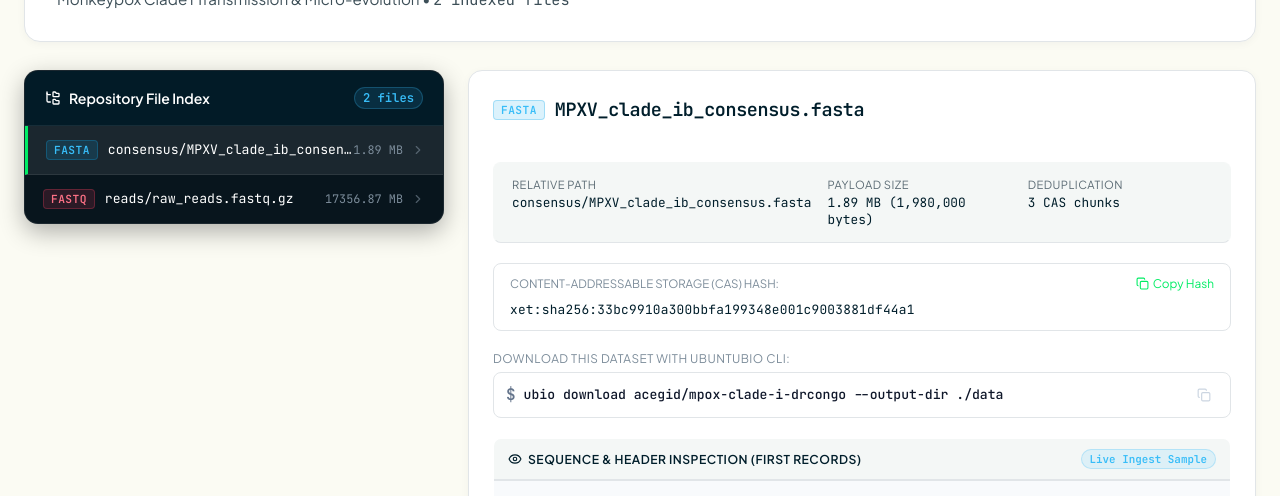
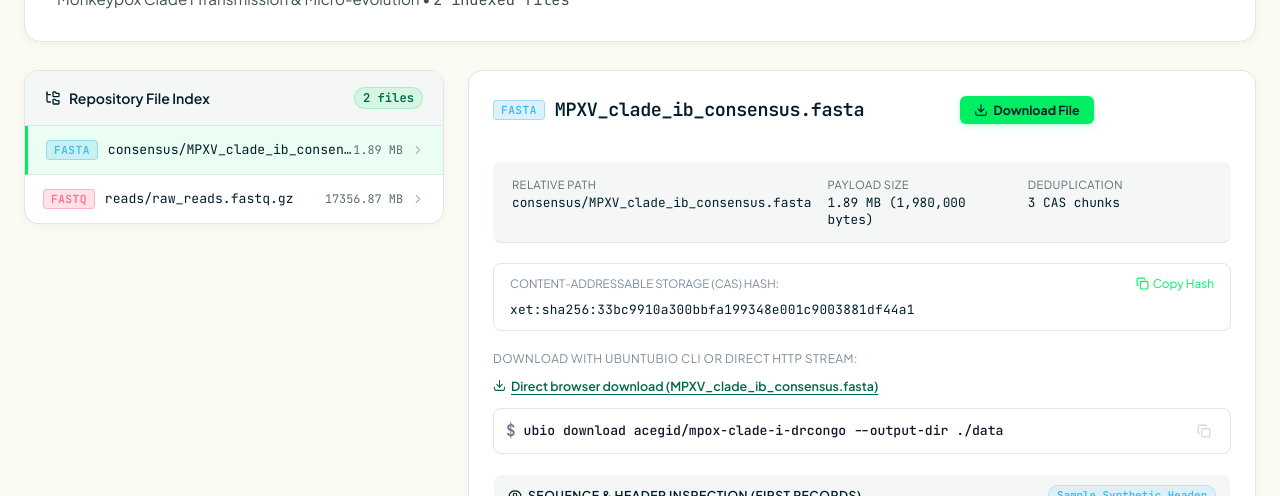
Before and after one commit to Sredeemer/ubuntu-bio-web, a Next.js app: page /datasets/acegid/mpox-clade-i-drcongo/tree in a window 1280 px wide. Shown: the part 304-800 px from the top of the page. Built offline with nearby package versions, Linux system fonts and the light colour scheme; no server answers.

Commit message:
feat(tree,detail): add direct browser download, live payload preview, and fix format badges and pluralization

```diff
--- a/src/components/tree/DatasetTreePage.css
+++ b/src/components/tree/DatasetTreePage.css
@@ -227,6 +227,58 @@
   font-size: 1.15rem;
   font-weight: 600;
   color: var(--text-on-dark);
+}
+
+.preview-actions {
+  display: flex;
+  align-items: center;
+  gap: 10px;
+}
+
+.btn-download-file {
+  display: inline-flex;
+  align-items: center;
+  gap: 6px;
+  background: var(--brand-green, #00ed64);
+  color: #001e2b;
+  font-weight: 700;
+  padding: 6px 14px;
+  border-radius: 6px;
+  font-size: 0.78rem;
+  text-decoration: none;
+  transition: all 0.15s ease;
+  box-shadow: 0 2px 6px rgba(0, 237, 100, 0.25);
+}
+
+.btn-download-file:hover {
+  background: #00d659;
+  transform: translateY(-1px);
+  box-shadow: 0 4px 12px rgba(0, 237, 100, 0.35);
+}
+
+.cli-hint-row {
+  display: flex;
+  align-items: center;
+  justify-content: space-between;
+  gap: 12px;
+  flex-wrap: wrap;
+  margin-bottom: 8px;
+}
+
+.direct-file-download-link {
+  display: inline-flex;
+  align-items: center;
+  gap: 5px;
+  font-size: 0.78rem;
+  color: var(--brand-green-dark, #00684a);
+  font-weight: 600;
+  text-decoration: underline;
+  text-underline-offset: 3px;
+  transition: color 0.15s ease;
+}
+
+.direct-file-download-link:hover {
+  color: var(--brand-green, #00ed64);
 }
 
 .btn-copy-header {
@@ -530,60 +582,56 @@
   color: var(--brand-green-dark, #00684a);
 }
 
-.ubio-band-light .tree-browser-card,
+.ubio-band-light .tree-list-card,
 .ubio-band-light .tree-preview-card {
   background: #ffffff;
   border-color: var(--hairline-light, #e1e5e8);
   box-shadow: 0 2px 8px rgba(0, 30, 43, 0.04);
 }
 
-.ubio-band-light .card-header-title {
+.ubio-band-light .tree-list-header {
+  background: var(--surface-light-soft, #f4f7f6);
+  border-bottom-color: var(--hairline-light, #e1e5e8);
+}
+
+.ubio-band-light .tree-list-title {
   color: var(--ink, #001e2b);
 }
 
-.ubio-band-light .card-header-badge {
-  color: var(--ink-muted, #5c6c75);
+.ubio-band-light .tree-list-count {
+  color: var(--brand-green-dark, #00684a);
+  background: rgba(0, 237, 100, 0.12);
+  border-color: rgba(0, 237, 100, 0.25);
 }
 
-.ubio-band-light .browser-search-box {
-  background: var(--surface-light-soft, #f4f7f6);
-  border-color: var(--hairline-light, #e1e5e8);
-}
-
-.ubio-band-light .browser-search-input {
-  color: var(--ink, #001e2b);
-}
-
-.ubio-band-light .browser-search-input::placeholder {
-  color: var(--ink-muted, #5c6c75);
-}
-
-.ubio-band-light .tree-dir-header {
-  background: var(--surface-light-soft, #f4f7f6);
-  border-color: var(--hairline-light, #e1e5e8);
-  color: var(--ink, #001e2b);
-}
-
-.ubio-band-light .tree-file-item {
+.ubio-band-light .tree-file-row {
   border-bottom-color: var(--hairline-light, #e1e5e8);
   color: var(--ink, #001e2b);
 }
 
-.ubio-band-light .tree-file-item:hover {
+.ubio-band-light .tree-file-row:hover {
   background: var(--surface-light-soft, #f4f7f6);
 }
 
-.ubio-band-light .tree-file-item.selected {
+.ubio-band-light .tree-file-row.selected {
   background: rgba(0, 237, 100, 0.08);
-  border-color: var(--brand-green);
+  border-left: 3px solid var(--brand-green, #00ed64);
 }
 
-.ubio-band-light .tree-file-name {
+.ubio-band-light .file-row-path {
   color: var(--ink, #001e2b);
 }
 
-.ubio-band-light .tree-file-meta {
+.ubio-band-light .file-row-size {
   color: var(--ink-muted, #5c6c75);
+}
+
+.ubio-band-light .ubio-tree-title {
+  color: var(--ink, #001e2b);
+}
+
+.ubio-band-light .ubio-tree-subtitle {
+  color: var(--ink-secondary, #3d4f58);
 }
 
 .ubio-band-light .preview-header {
--- a/src/components/tree/DatasetTreePage.tsx
+++ b/src/components/tree/DatasetTreePage.tsx
@@ -12,7 +12,8 @@ import {
   ShieldCheck,
   Binary,
   Layers,
-  ChevronRight
+  ChevronRight,
+  Download,
 } from "lucide-react";
 import { DatasetItem, DatasetFile } from "../../data/datasets";
 import { fetchRepoTree, TreeItem } from "../../lib/api";
@@ -23,6 +24,36 @@ interface DatasetTreePageProps {
   datasetId: string;
 }
 
+function detectFormat(filePath: string): DatasetFile["format"] {
+  const lower = filePath.toLowerCase();
+  if (
+    lower.endsWith(".fastq.gz") ||
+    lower.endsWith(".fq.gz") ||
+    lower.endsWith(".fastq") ||
+    lower.endsWith(".fq")
+  ) {
+    return "FASTQ";
+  }
+  if (
+    lower.endsWith(".fasta.gz") ||
+    lower.endsWith(".fa.gz") ||
+    lower.endsWith(".fasta") ||
+    lower.endsWith(".fa")
+  ) {
+    return "FASTA";
+  }
+  if (lower.endsWith(".vcf.gz") || lower.endsWith(".vcf")) {
+    return "VCF";
+  }
+  if (lower.endsWith(".bam")) {
+    return "BAM";
+  }
+  if (lower.endsWith(".json")) {
+    return "JSON";
+  }
+  return "TSV";
+}
+
 export function DatasetTreePage({ dataset, namespace, datasetId }: DatasetTreePageProps) {
   const [fileList, setFileList] = useState<DatasetFile[]>(dataset?.files || []);
   const [selectedFile, setSelectedFile] = useState<DatasetFile | null>(() => {
@@ -31,6 +62,8 @@ export function DatasetTreePage({ dataset, namespace, datasetId }: DatasetTreePa
     }
     return null;
   });
+  const [livePreview, setLivePreview] = useState<string | null>(null);
+  const [previewLoading, setPreviewLoading] = useState(false);
   const [copiedHash, setCopiedHash] = useState(false);
   const [copiedCommand, setCopiedCommand] = useState(false);
   const [copiedHeader, setCopiedHeader] = useState(false);
@@ -40,26 +73,66 @@ export function DatasetTreePage({ dataset, namespace, datasetId }: DatasetTreePa
     fetchRepoTree(namespace, datasetId).then((items: TreeItem[]) => {
       if (items && items.length > 0) {
         const liveFiles: DatasetFile[] = items.map((item) => {
-          const ext = item.path.split(".").pop()?.toUpperCase() || "TSV";
-          const format = (["FASTQ", "BAM", "VCF", "FASTA", "TSV", "JSON"].includes(ext)
-            ? ext
-            : "TSV") as DatasetFile["format"];
+          const filePath = item.path || item.name || "file";
+          const fileName = filePath.split("/").pop() || filePath;
+          const format = detectFormat(filePath);
           return {
-            name: item.path.split("/").pop() || item.path,
-            path: item.path,
+            name: fileName,
+            path: filePath,
             sizeBytes: item.size || 1024,
             format,
-            casHash: `git:${item.oid}`,
-            chunksCount: 1,
+            casHash: item.oid
+              ? item.oid.startsWith("sha256:")
+                ? item.oid
+                : `git:${item.oid}`
+              : "0000000000000000000000000000000000000000",
+            chunksCount: Math.max(1, Math.ceil((item.size || 65536) / (64 * 1024))),
           };
         });
         setFileList(liveFiles);
-        if (!selectedFile && liveFiles.length > 0) {
-          setSelectedFile(liveFiles[0] ?? null);
-        }
+        // Synchronize selectedFile with liveFiles to eliminate stale format badges
+        setSelectedFile((prev) => {
+          if (!prev) return liveFiles[0] ?? null;
+          const match = liveFiles.find((f) => f.path === prev.path);
+          return match ?? liveFiles[0] ?? null;
+        });
       }
     });
   }, [namespace, datasetId]);
+
+  // Attempt live sequence/text fetch for small human-readable files
+  useEffect(() => {
+    if (!selectedFile) {
+      setLivePreview(null);
+      return;
+    }
+    const lower = selectedFile.name.toLowerCase();
+    const isTextReadable =
+      lower.endsWith(".fasta") ||
+      lower.endsWith(".fa") ||
+      lower.endsWith(".tsv") ||
+      lower.endsWith(".md") ||
+      lower.endsWith(".txt") ||
+      lower.endsWith(".json");
+
+    if (isTextReadable && selectedFile.sizeBytes < 5 * 1024 * 1024) {
+      setPreviewLoading(true);
+      fetch(`/api/repos/${namespace}/${datasetId}/raw/HEAD/${selectedFile.path}`)
+        .then(async (res) => {
+          if (res.ok) {
+            const text = await res.text();
+            const snippet = text.split("\n").slice(0, 16).join("\n");
+            setLivePreview(snippet);
+          } else {
+            setLivePreview(null);
+          }
+        })
+        .catch(() => setLivePreview(null))
+        .finally(() => setPreviewLoading(false));
+    } else {
+      setLivePreview(null);
+    }
+  }, [selectedFile?.path, namespace, datasetId]);
 
   if (!dataset) {
     return (
@@ -109,13 +182,18 @@ export function DatasetTreePage({ dataset, namespace, datasetId }: DatasetTreePa
   };
 
   const fallbackPreview = selectedFile
-    ? `>sequence_record_${selectedFile.name.replace(/[^a-zA-Z0-9]/g, "_")}\n` +
+    ? selectedFile.format === "FASTQ"
+      ? `@${selectedFile.name.replace(/[^a-zA-Z0-9]/g, "_")}_read1 length=150\n` +
+        `GATCGATCGATCGATCGATCGATCGATCGATCGATCGATCGATCGATCGATCGATCGA\n` +
+        `+\n` +
+        `IIIIIIIIIIIIIIIIIIIIIIIIIIIIIIIIIIIIIIIIIIIIIIIIIIIIIIIIII`
+      : `>sequence_record_${selectedFile.name.replace(/[^a-zA-Z0-9]/g, "_")}\n` +
         `ATGCGATCGATCGATCGATCGATCGATCGATCGATCGATCGA\n` +
         `GCTAGCTAGCTAGCTAGCTAGCTAGCTAGCTAGCTAGCTAGC\n` +
         `CGATCGATCGATCGATCGATCGATCGATCGATCGATCGATCG`
     : "";
 
-  const previewText = selectedFile?.previewHeader || fallbackPreview;
+  const previewText = livePreview || selectedFile?.previewHeader || fallbackPreview;
 
   return (
     <div className="ubio-tree-container">
@@ -142,7 +220,10 @@ export function DatasetTreePage({ dataset, namespace, datasetId }: DatasetTreePa
         </div>
         <h1 className="ubio-tree-title">File Tree & Sequence Browser</h1>
         <p className="ubio-tree-subtitle">
-          {dataset.name} &bull; <span className="font-mono">{fileList.length} indexed files</span>
+          {dataset.name} &bull;{" "}
+          <span className="font-mono">
+            {fileList.length} indexed {fileList.length === 1 ? "file" : "files"}
+          </span>
         </p>
       </div>
 
@@ -154,7 +235,9 @@ export function DatasetTreePage({ dataset, namespace, datasetId }: DatasetTreePa
             <span className="tree-list-title">
               <FolderTree size={16} /> Repository File Index
             </span>
-            <span className="tree-list-count font-mono">{fileList.length} files</span>
+            <span className="tree-list-count font-mono">
+              {fileList.length} {fileList.length === 1 ? "file" : "files"}
+            </span>
           </div>
 
           <div className="tree-files-scroll" role="listbox" aria-label="Dataset files list">
@@ -203,22 +286,32 @@ export function DatasetTreePage({ dataset, namespace, datasetId }: DatasetTreePa
                   </span>
                   <h3 className="preview-filename font-mono">{selectedFile.name}</h3>
                 </div>
+                <div className="preview-actions">
+                  <a
+                    href={`/api/repos/${namespace}/${datasetId}/raw/HEAD/${selectedFile.path}`}
+                    download={selectedFile.name}
+                    className="btn-download-file"
+                    title={`Download ${selectedFile.name} to disk`}
+                  >
+                    <Download size={14} /> Download File
+                  </a>
                   <button
                     type="button"
                     className="btn-copy-header"
                     onClick={() => handleCopyHeader(previewText)}
-                  title="Copy header content"
+                    title="Copy preview content"
                   >
                     {copiedHeader ? (
                       <>
-                      <Check size={14} className="text-green" /> Copied Header
+                        <Check size={14} className="text-green" /> Copied
                       </>
                     ) : (
                       <>
-                      <Copy size={14} /> Copy Sequence
+                        <Copy size={14} /> Copy Preview
                       </>
                     )}
                   </button>
+                </div>
               </div>
 
               {/* File Meta Stats Strip */}
@@ -235,7 +328,9 @@ export function DatasetTreePage({ dataset, namespace, datasetId }: DatasetTreePa
                 </div>
                 <div className="meta-cell">
                   <span className="meta-lbl">Deduplication</span>
-                  <span className="meta-val font-mono">{selectedFile.chunksCount} CAS chunks</span>
+                  <span className="meta-val font-mono">
+                    {selectedFile.chunksCount} CAS {selectedFile.chunksCount === 1 ? "chunk" : "chunks"}
+                  </span>
                 </div>
               </div>
 
@@ -255,9 +350,19 @@ export function DatasetTreePage({ dataset, namespace, datasetId }: DatasetTreePa
                 <code className="hash-val font-mono">{selectedFile.casHash}</code>
               </div>
 
-              {/* CLI Command Box */}
+              {/* CLI Command & Direct Download Box */}
               <div className="preview-cli-block">
-                <span className="cli-hint">Download this dataset with UbuntuBio CLI:</span>
+                <div className="cli-hint-row">
+                  <span className="cli-hint">Download with UbuntuBio CLI or direct HTTP stream:</span>
+                  <a
+                    href={`/api/repos/${namespace}/${datasetId}/raw/HEAD/${selectedFile.path}`}
+                    download={selectedFile.name}
+                    className="direct-file-download-link"
+                    title={`Download ${selectedFile.name}`}
+                  >
+                    <Download size={13} /> Direct browser download ({selectedFile.name})
+                  </a>
+                </div>
                 <div className="cli-snippet">
                   <span className="cli-prompt">$</span>
                   <code className="font-mono">
@@ -284,7 +389,13 @@ export function DatasetTreePage({ dataset, namespace, datasetId }: DatasetTreePa
                   <span className="code-header-title">
                     <Eye size={14} /> Sequence & Header Inspection (First Records)
                   </span>
-                  <span className="code-header-badge font-mono">Live Ingest Sample</span>
+                  <span className={`code-header-badge font-mono ${livePreview ? "badge-live" : "badge-synthetic"}`}>
+                    {previewLoading
+                      ? "Loading stream..."
+                      : livePreview
+                      ? "Live Remote Payload"
+                      : "Sample Synthetic Header"}
+                  </span>
                 </div>
                 <pre className="preview-code-body font-mono">
                   {previewText}
```
Also changed, not shown: src/components/detail/DatasetDetailPage.css (+69 -0 lines), src/components/detail/DatasetDetailPage.tsx (+31 -3 lines). Lines whose indentation alone changed are shown as unchanged.
